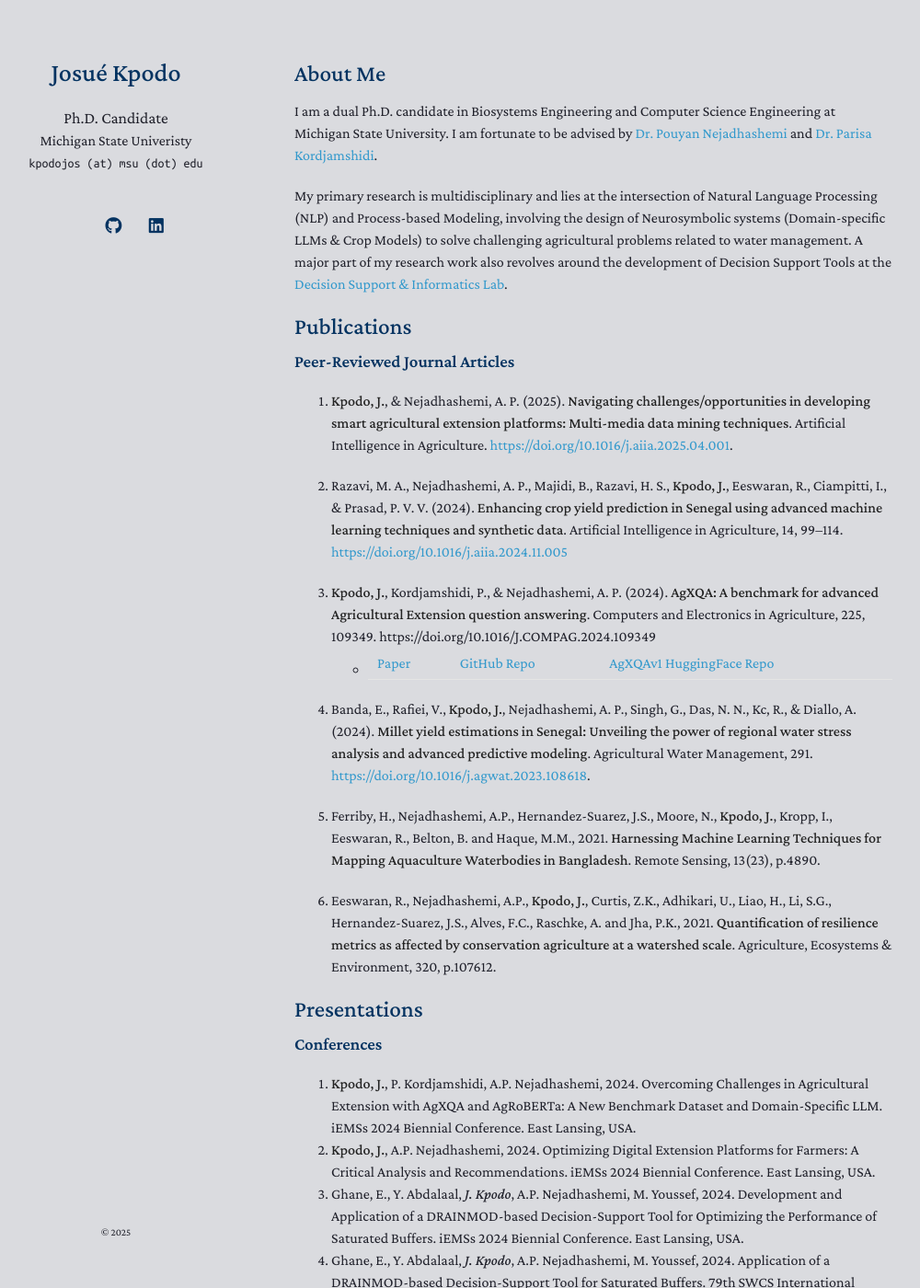
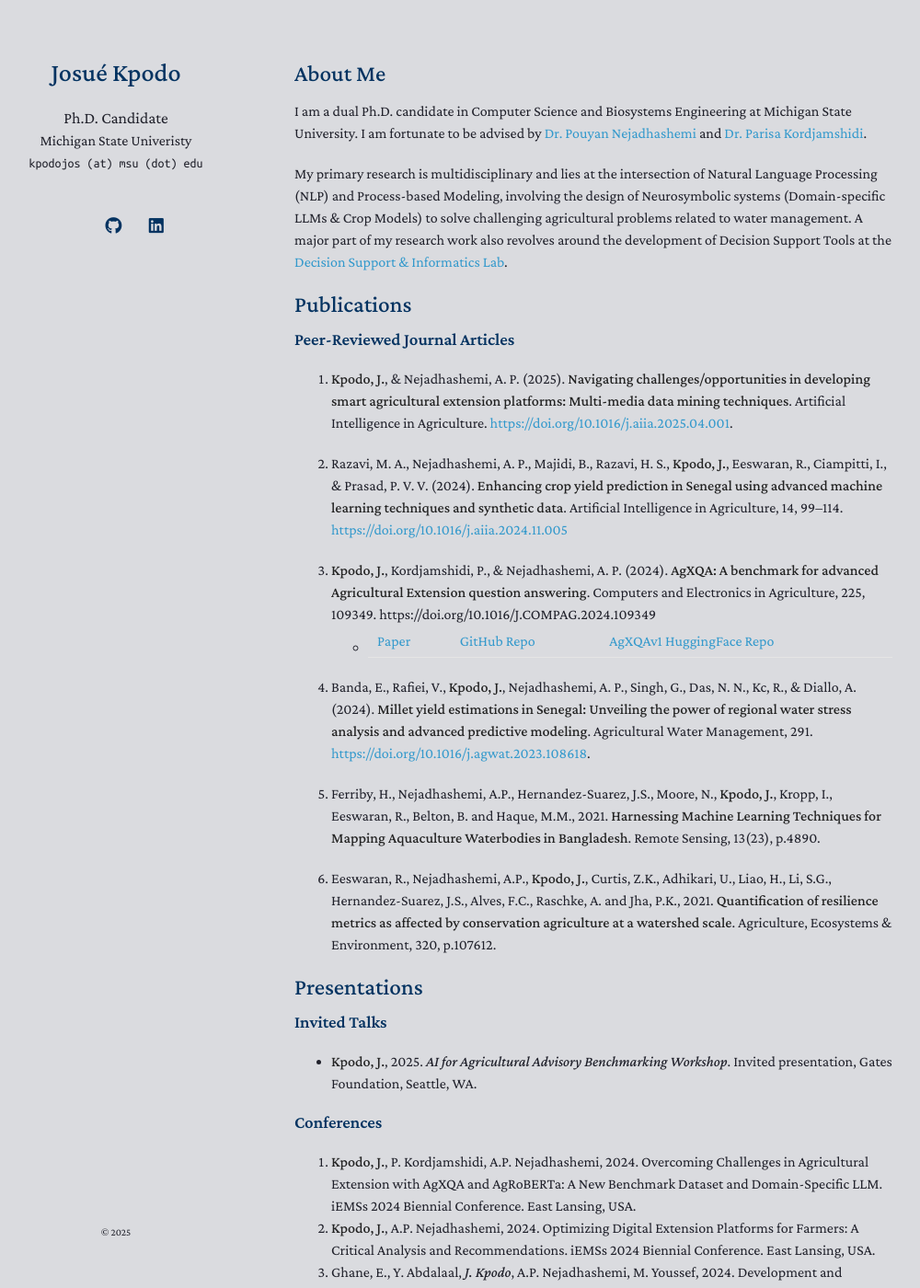
Before and after one commit to eusojk/eusojk.github.io, a Jekyll site: the page built from index.md, in a window 1280 px wide and 1400 px high. Shown: the whole window at 92% size, without its empty margins (150-1150 px from the left). Built offline with Jekyll 4.4.1, drawn with Linux system fonts in a browser that asks for light colours; nearby versions of some CDN libraries; a style sheet for code colours, icons or effects is not loaded; our own code applies the rules of GitHub Pages for plain Markdown files.

Commit message:
fix:  add invited talk details for the Gates Foundation

```diff
--- a/index.md
+++ b/index.md
@@ -4,7 +4,7 @@ layout: homepage
 
 ## About Me
 
-I am a dual Ph.D. candidate in Biosystems Engineering and Computer Science Engineering at Michigan State University. I am fortunate to be advised by [Dr. Pouyan Nejadhashemi](https://www.egr.msu.edu/bae/profiles/pouyan) and [Dr. Parisa Kordjamshidi](https://www.cse.msu.edu/~kordjams/).
+I am a dual Ph.D. candidate in Computer Science  and Biosystems Engineering at Michigan State University. I am fortunate to be advised by [Dr. Pouyan Nejadhashemi](https://www.egr.msu.edu/bae/profiles/pouyan) and [Dr. Parisa Kordjamshidi](https://www.cse.msu.edu/~kordjams/).
 
 
 My primary research is multidisciplinary and lies at the intersection of Natural Language Processing (NLP) and Process-based Modeling, involving the design of Neurosymbolic systems (Domain-specific LLMs & Crop Models) to solve challenging agricultural problems related to water management. A major part of my research work also revolves around the development of Decision Support Tools at the [Decision Support & Informatics Lab](https://dsiweb.cse.msu.edu/).
@@ -29,6 +29,11 @@ My primary research is multidisciplinary and lies at the intersection of Natural
 
 
 ## Presentations
+
+### Invited Talks
+
+* **Kpodo, J.**, 2025. *AI for Agricultural Advisory Benchmarking Workshop*. Invited presentation, Gates Foundation, Seattle, WA.
+
 
 ### Conferences
 
```
